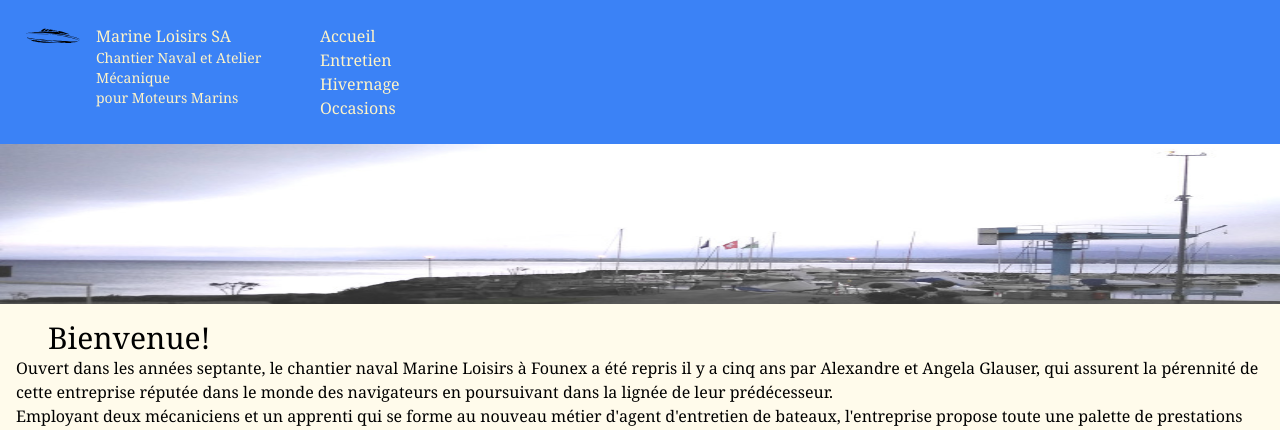
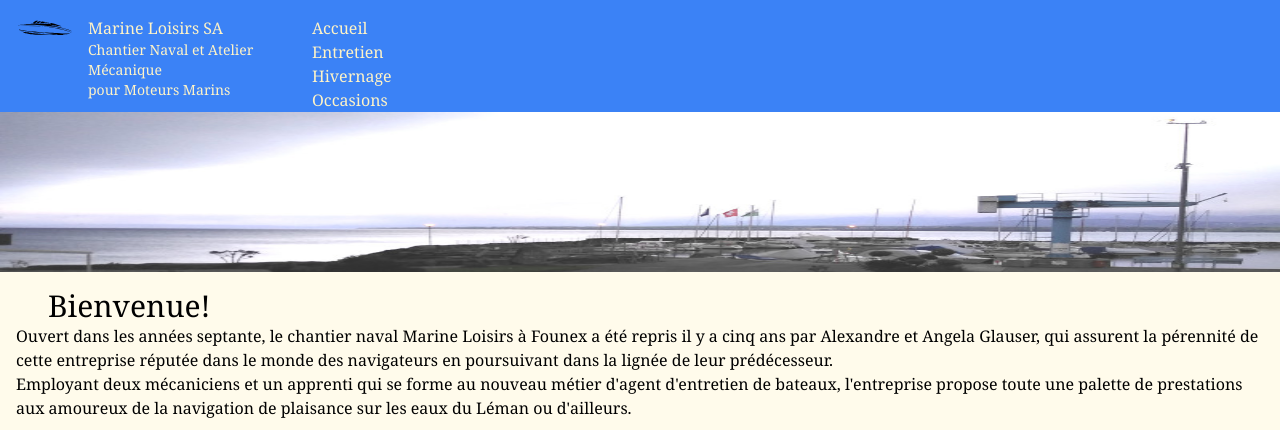
Before and after one commit to RobinGoodyear/boatsite, a plain HTML site: page index.html in a window 1280 px wide. Shown: the top 430 px of the page. Drawn offline with nearby package versions, Linux system fonts and the light colour scheme.

Commit message:
image moved up

```diff
--- a/index.html
+++ b/index.html
@@ -22,8 +22,8 @@
       <div  class="flex flex-row items-start p-2.5 gap-2.5 w-full h-20.8"> -->
         <body class="flex flex-col items-start p-0 font-serif">
 
-    <header class="bg-blue-500 flex p-4 flex-wrap flex-grow flex-auto min-w-full">
-      <div  class="flex flex-row justify-items-start p-2 w-full h-20.8">
+    <header class="bg-blue-500 flex p-4 pb-0 flex-wrap flex-grow flex-auto min-w-full">
+      <div  class="flex flex-row justify-items-start p-0 w-full h-20.8">
           <nav class="flex justify-between">
                   <div>
                     <svg
```
